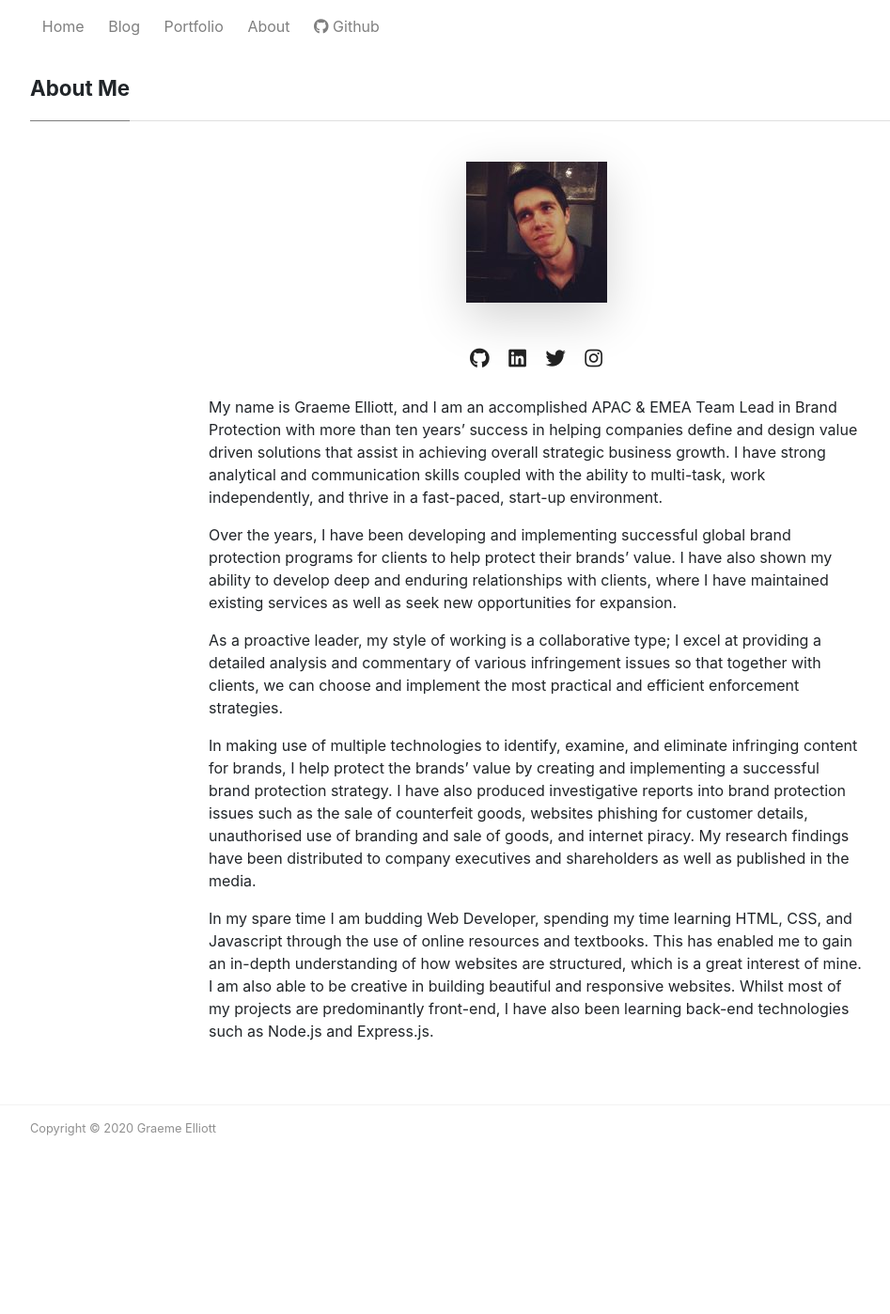
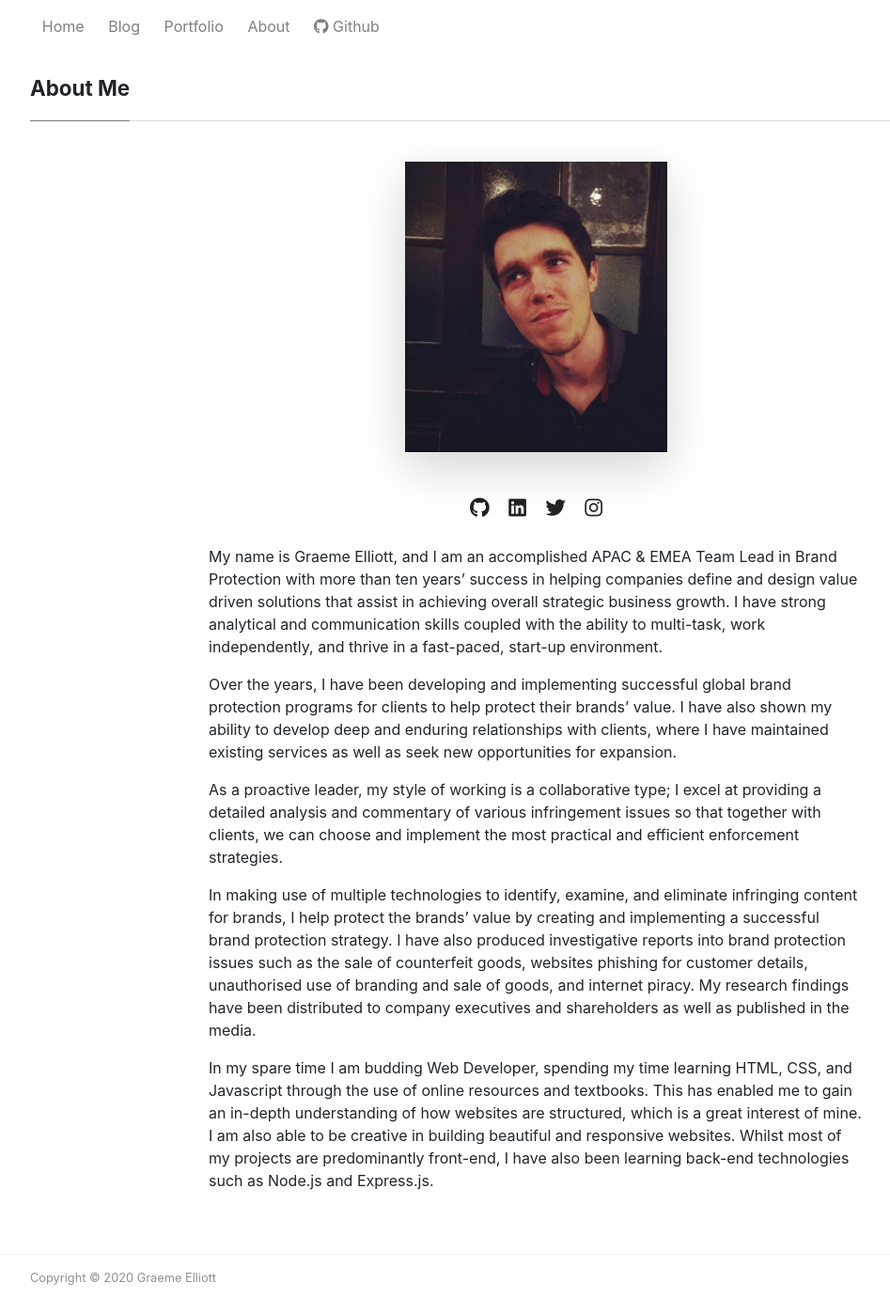
Before and after one commit to GraemeElliott/website, a Jekyll site: the page built from _pages/about.md, in a window 1280 px wide and 1398 px high. Shown: the whole window at 94% size, without its empty margins (53-1000 px from the left). Built offline with Jekyll 4.4.1, drawn with Linux system fonts in a browser that asks for light colours; nearby versions of some CDN libraries.

Commit message:
Changed spec for about me image

```diff
--- a/assets/css/about.css
+++ b/assets/css/about.css
@@ -63,7 +63,7 @@
 }
 
 img {
-    max-width: 100%;
+    max-width: 40%;
 }
 
 .sm-icons {
@@ -74,7 +74,11 @@
     padding: 0 0.5rem;
     margin-bottom: 2rem;
     color: #222;
-  }
+}
+
+.sm-icons i:first {
+    padding: 0;
+}
 
 .main-content-centered {
     margin: auto;
```
Also changed, not shown: assets/images/about-me-image.jpg.
